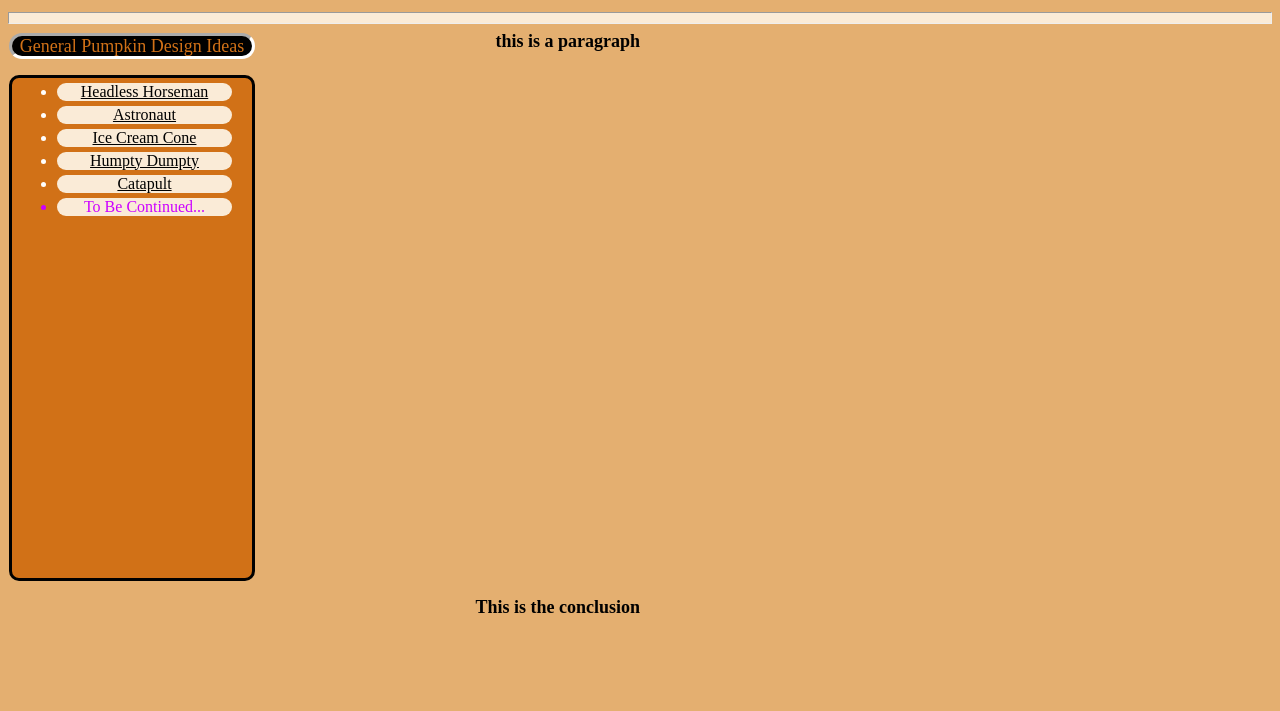
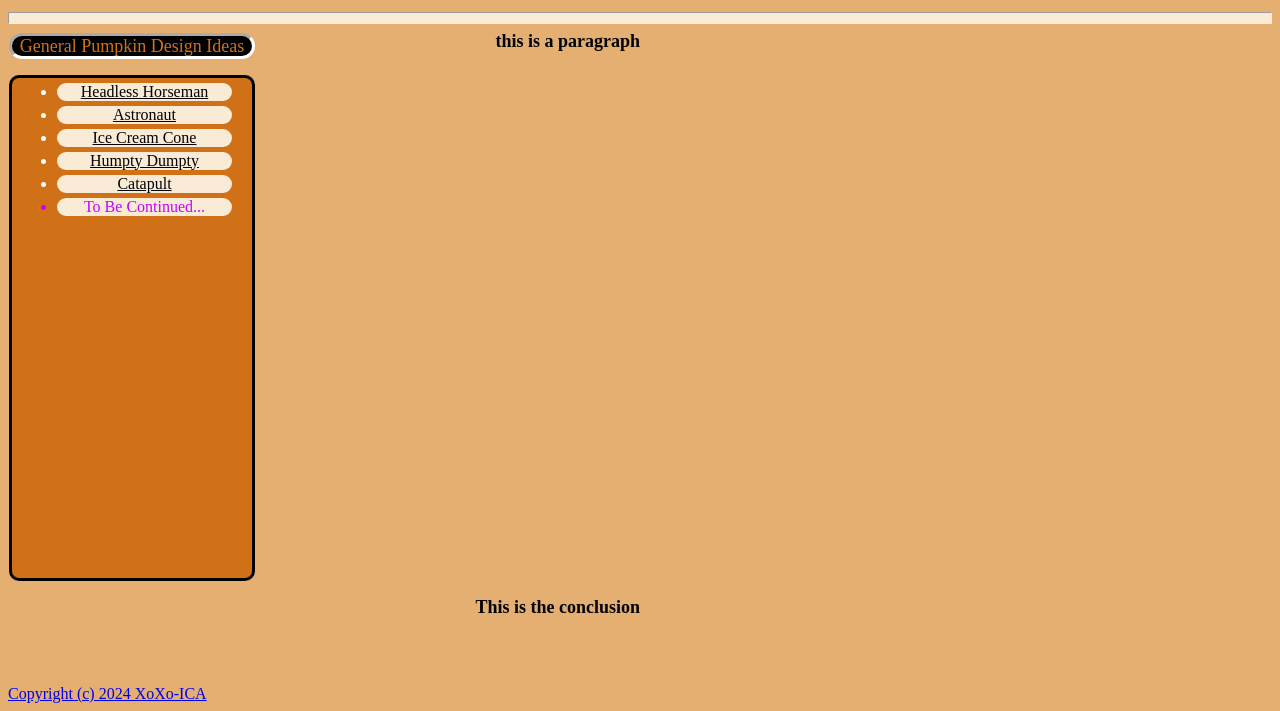
Before and after one commit to XoXo-ICA/website, a plain HTML site: page index.html in a window 1280 px wide. Shown: the part 89-800 px from the top of the page. Drawn offline with Linux system fonts and the light colour scheme.

Commit message:
Update index.html

```diff
--- a/index.html
+++ b/index.html
@@ -15,6 +15,7 @@
     <li style="color: rgb(204, 0, 255);">To Be Continued...</li></ul>
     </body>
     <div class="zara"><b>This is the conclusion</b></div>
+    <p2 class="copy"><a href="https://copyright.netlify.app/">Copyright (c) 2024 XoXo-ICA</a></p2>
 </html>
 <style>
 .Sum{
@@ -75,5 +76,9 @@ position: fixed;
 right: 50%;
 font-size: large;
 }
+.copy{
+    position: fixed;
+    bottom: 1%;
+}
 </style>
 <script>document.getElementById("ha").innerHTML="General Pumpkin Design Ideas"</script>
```
